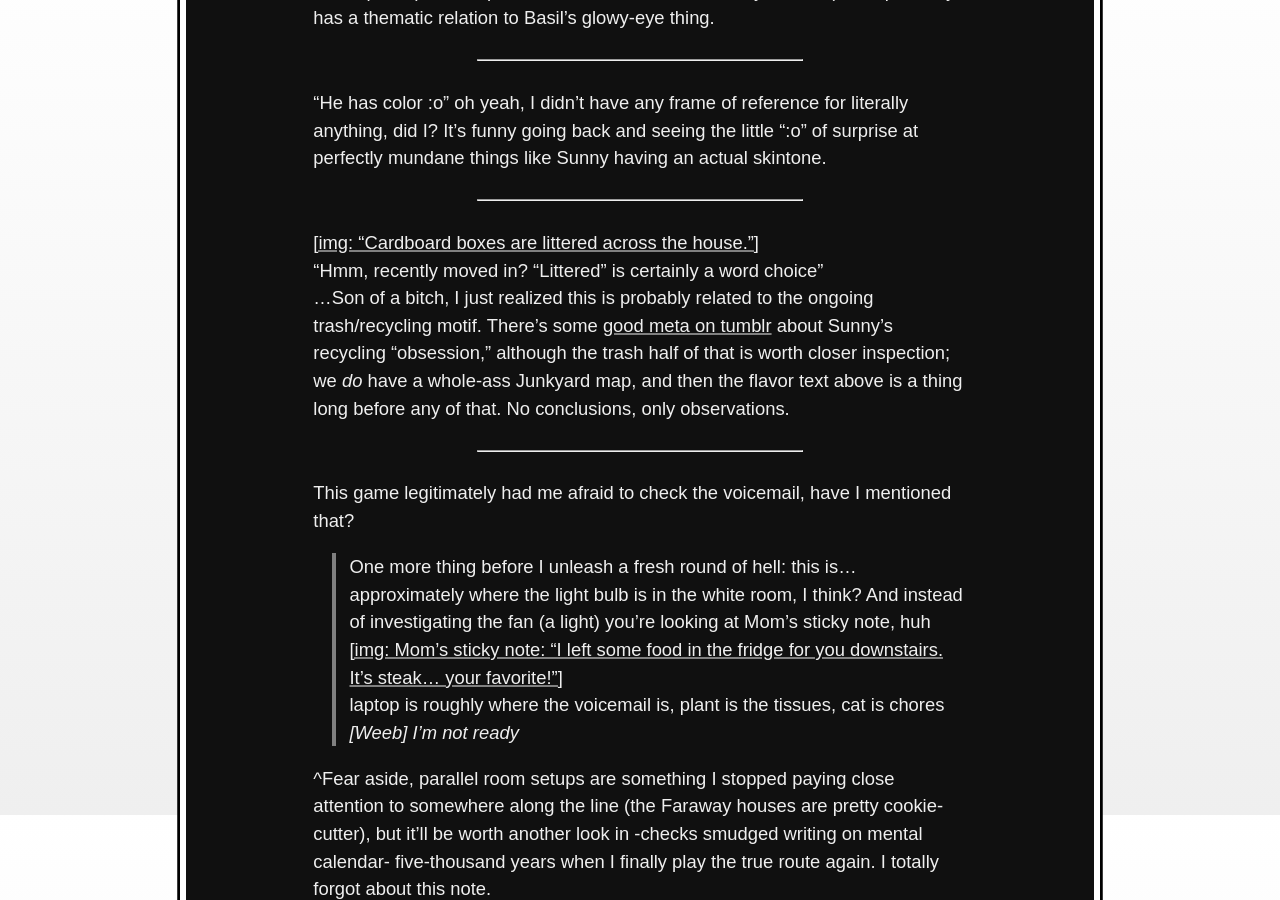
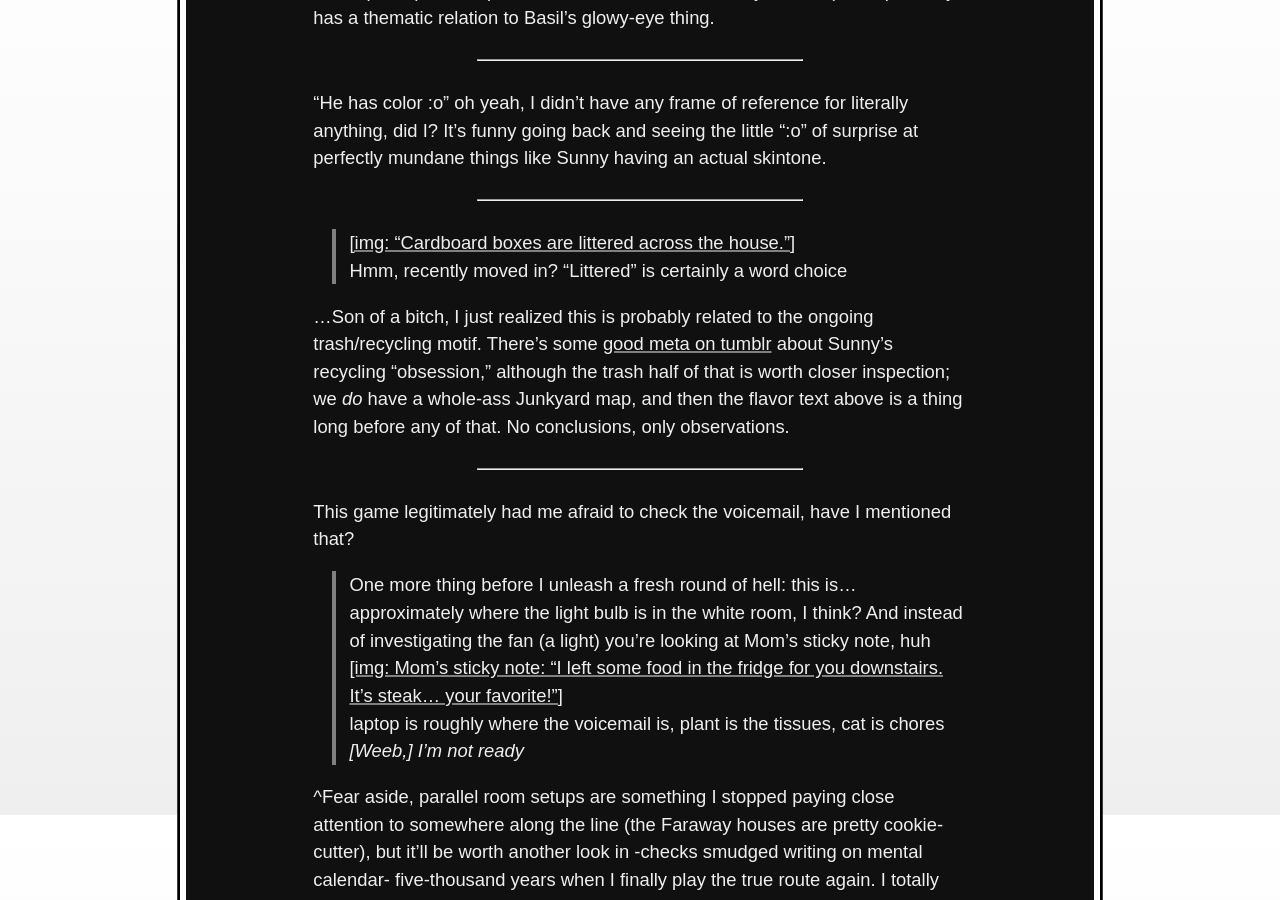
Before and after one commit to a-flyleaf/omori, a Jekyll site: the page built from _meta/2023-03-05_voicemail.md, in a window 1280 px wide and 900 px high, scrolled down 985 px. Built offline with Jekyll 4.4.1, drawn with Linux system fonts in a browser that asks for light colours.

```diff
--- /dev/null
+++ b/TBD.txt
@@ -0,0 +1 @@
+meta/voicemail: fact-check this in mono/note to self <-- hey past me what the fuck does this mean. ig I'd fact-checked this before but like, where is "mono/note to self" hewwo???
--- a/_meta/2023-03-05_voicemail.md
+++ b/_meta/2023-03-05_voicemail.md
@@ -29,8 +29,9 @@ In the interest of (hopefully) not having to do more sledgehammer edits, I'm gon
 
 ----
 
-[[img: "Cardboard boxes are littered across the house."]](https://cdn.discordapp.com/attachments/483318565022203904/1063282357982994522/image.png)
-"Hmm, recently moved in? "Littered" is certainly a word choice"
+> [[img: "Cardboard boxes are littered across the house."]](https://cdn.discordapp.com/attachments/483318565022203904/1063282357982994522/image.png)
+> Hmm, recently moved in? "Littered" is certainly a word choice
+
 ...Son of a bitch, I just realized this is probably related to the ongoing trash/recycling motif. There's some [good meta on tumblr](https://lastvalyrian.tumblr.com/post/656958916051238912/im-sorry-you-got-another-stupid-trauma-blaming) about Sunny's recycling "obsession," although the trash half of that is worth closer inspection; we *do* have a whole-ass Junkyard map, and then the flavor text above is a thing long before any of that. No conclusions, only observations.
 
 ----
@@ -39,7 +40,7 @@ This game legitimately had me afraid to check the voicemail, have I mentioned th
 > One more thing before I unleash a fresh round of hell: this is... approximately where the light bulb is in the white room, I think? And instead of investigating the fan (a light) you're looking at Mom's sticky note, huh
 [[img: Mom's sticky note: "I left some food in the fridge for you downstairs. It's steak... your favorite!"]](https://cdn.discordapp.com/attachments/483318565022203904/1063282593900019742/image.png)
 laptop is roughly where the voicemail is, plant is the tissues, cat is chores
-<i>[Weeb] I'm not ready</i>
+<i>[Weeb,] I'm not ready</i>
 
 ^Fear aside, parallel room setups are something I stopped paying close attention to somewhere along the line (the Faraway houses are pretty cookie-cutter), but it'll be worth another look in -checks smudged writing on mental calendar- five-thousand years when I finally play the true route again. I totally forgot about this note.
 
```
Also changed, not shown: hrvatski/index.md (+1 -1 lines), hrvatski/kasnije.txt (+16 -2 lines), hrvatski/ostatak-aprila.md (+2 -2 lines), hrvatski/yaoi.md (+4 -4 lines).
